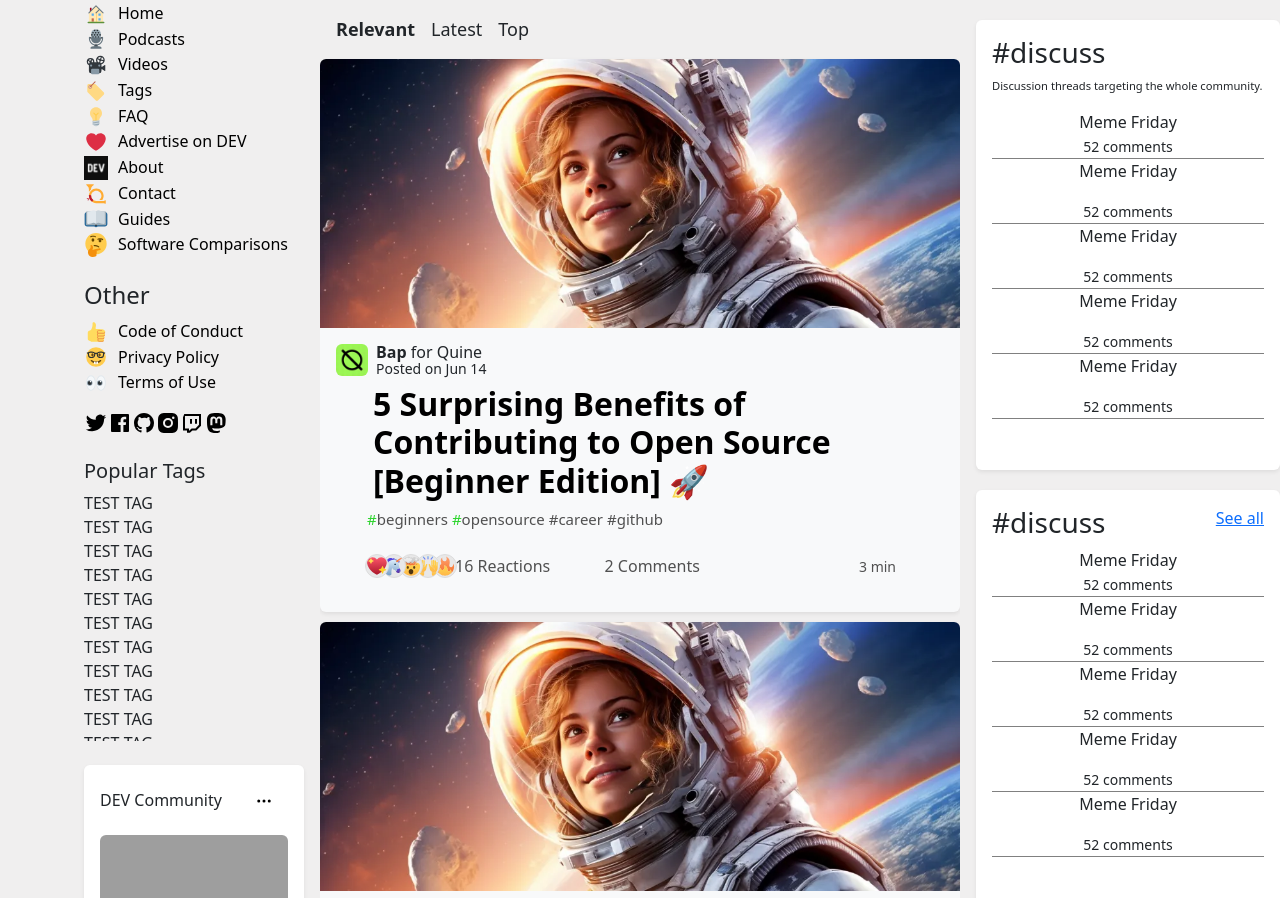
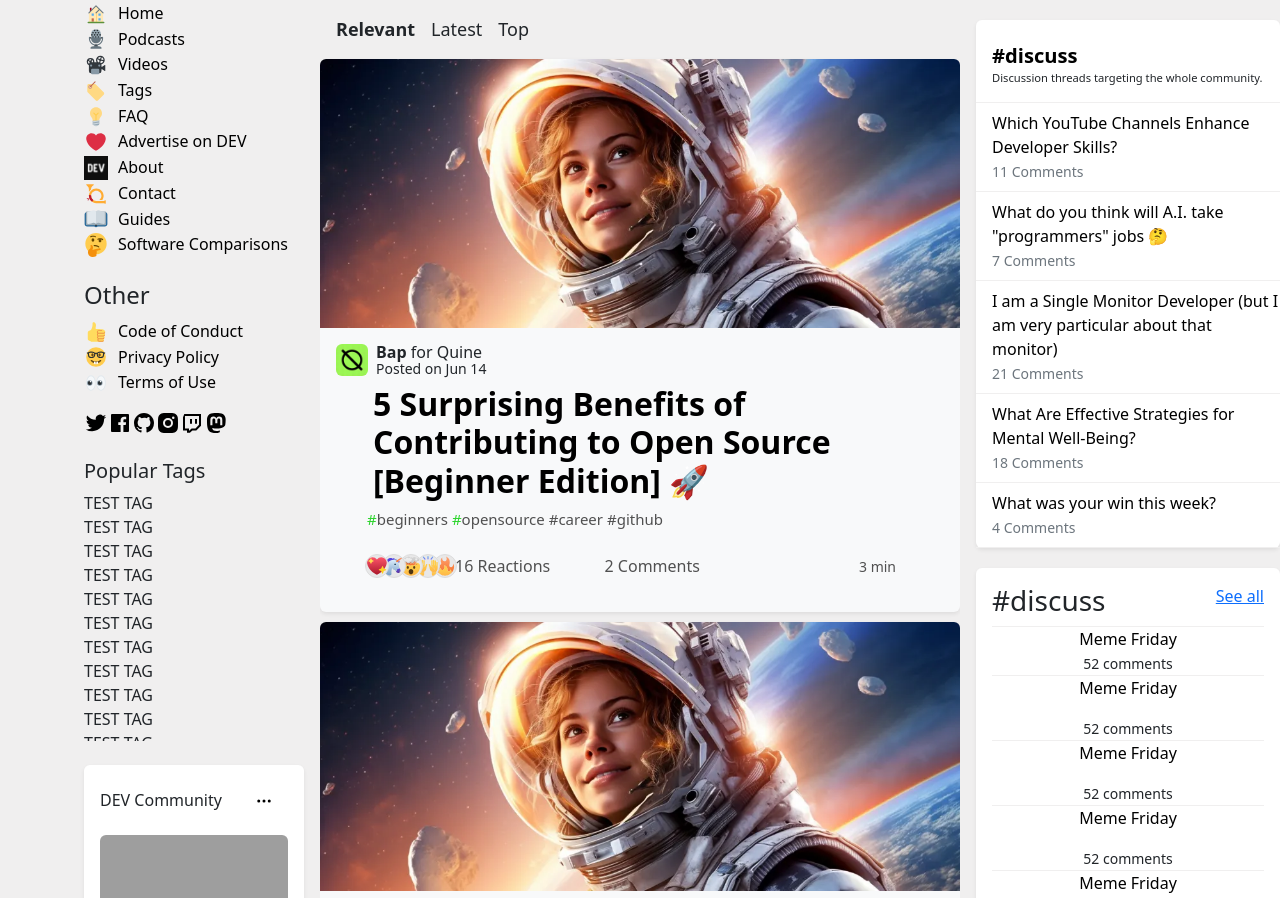
Before and after one commit to FloweryWisdom/Reto-Frontend, a website: page index.html in a window 1280 px wide. Shown: the top 898 px of the page. Drawn offline with nearby package versions, Linux system fonts and the light colour scheme; grey boxes are pictures that could not be loaded.

Commit message:
refined first card on aside on the right of homepage

```diff
--- a/css/home/_main.scss
+++ b/css/home/_main.scss
@@ -102,10 +102,35 @@
     margin-right: auto;
     margin-top: 20px;
     background-color: white;
+    height: auto;
+}
+
+.right--card-header {
+    border-bottom: .5px solid rgb(240, 239, 239)
 }
 
 .right--card-option {
-    border-bottom: .5px solid gray;
+    border-bottom: .5px solid  rgb(240, 239, 239);
+    position: relative;
+    z-index: 2;
+}
+
+.card-header--title a{
+    color: black;
+    font-size: .72em;
+    font-weight: 700;
+}
+
+.card-header--title a:hover {
+    color: rgb(9, 9, 168)
+}
+
+.card-option--title {
+    color: black;
+}
+
+.card-option--title:hover {
+    color: rgb(9, 9, 168);
 }
 
 .card-header--subtitle {
@@ -117,10 +142,6 @@
 .page__container {
     height: auto;
 
-}
-.aside__right--card {
-    height: 450px;
-    width: auto;
 }
 
 .header--nav li{
--- a/index.html
+++ b/index.html
@@ -791,37 +791,41 @@
             </div>
             <div class="aside__right text-center col-0 col-md-0 col-lg-3">
 
-                <div class="aside__right--card p-3 rounded shadow-sm">
+                <div class="aside__right--card p-0 rounded shadow-sm">
                     <div class="right--card-header d-flex flex-column align-items-start">
-                        <h3 class="card-header--title">#discuss</h3>
-                        <p class="card-header--subtitle">Discussion threads targeting the whole community.</p>
+                        <h3 class="card-header--title pt-3  ps-3 mb-0"><a class="text-decoration-none" href="https://dev.to/t/discuss">#discuss</a></h3>
+                        <p class="card-header--subtitle ps-3">Discussion threads targeting the whole community.</p>
                     </div>
-                    <div class="right--card-option">
-                        <p class="card-option--title m-0">Meme Friday</p>
-                        <small class="card-option--subtitles">52 comments</small>
-                    </div>
-
-                    <div class="right--card-option m-0">
-                        <p class="card-option--title">Meme Friday</p>
-                        <small class="card-option--subtitles">52 comments</small>
-                    </div>
-
-                    <div class="right--card-option m-0">
-                        <p class="card-option--title">Meme Friday</p>
-                        <small class="card-option--subtitles">52 comments</small>
-                    </div>
-
-                    <div class="right--card-option m-0">
-                        <p class="card-option--title">Meme Friday</p>
-                        <small class="card-option--subtitles">52 comments</small>
-                    </div>
-
-                    <div class="right--card-option m-0">
-                        <p class="card-option--title">Meme Friday</p>
-                        <small class="card-option--subtitles">52 comments</small>
-                    </div>
-
-
+                    <a class="text-decoration-none" href="https://dev.to/devteam/which-youtube-channels-enhance-developer-skills-441f">
+                        <div class="right--card-option text-start py-2 ps-3">
+                            <p class="card-option--title m-0">Which YouTube Channels Enhance Developer Skills?</p>
+                            <small class="card-option--subtitles text-secondary">11 Comments</small>
+                        </div>
+                    </a>
+                    <a class="text-decoration-none" href="https://dev.to/devshreeom/what-do-you-think-will-ai-take-our-jobs-4ec7">
+                        <div class="right--card-option text-start py-2 ps-3">
+                            <p class="card-option--title m-0">What do you think will A.I. take "programmers" jobs &#129300</p>
+                            <small class="card-option--subtitles text-secondary">7 Comments</small>
+                        </div>
+                    </a>
+                    <a class="text-decoration-none" href="https://dev.to/wynandpieters/i-am-a-single-monitor-developer-but-i-am-very-particular-about-that-monitor-1ggg">
+                        <div class="right--card-option text-start py-2 ps-3">
+                            <p class="card-option--title m-0">I am a Single Monitor Developer (but I am very particular about that monitor)</p>
+                            <small class="card-option--subtitles text-secondary">21 Comments</small>
+                        </div>
+                    </a>
+                    <a class="text-decoration-none" href="https://dev.to/devteam/what-are-effective-strategies-for-mental-well-being-1d05">
+                        <div class="right--card-option text-start py-2 ps-3">
+                            <p class="card-option--title m-0">What Are Effective Strategies for Mental Well-Being?</p>
+                            <small class="card-option--subtitles text-secondary">18 Comments</small>
+                        </div>
+                    </a>
+                    <a class="text-decoration-none" href="https://dev.to/devteam/what-was-your-win-this-week-250i">
+                        <div class="right--card-option text-start py-2 ps-3">
+                            <p class="card-option--title m-0">What was your win this week?</p>
+                            <small class="card-option--subtitles text-secondary">4 Comments</small>
+                        </div>
+                    </a>
                 </div>
 
                 <div class="aside__right--card p-3 rounded shadow-sm">
```
Also changed, not shown: css/styles.css, 1 other file.
